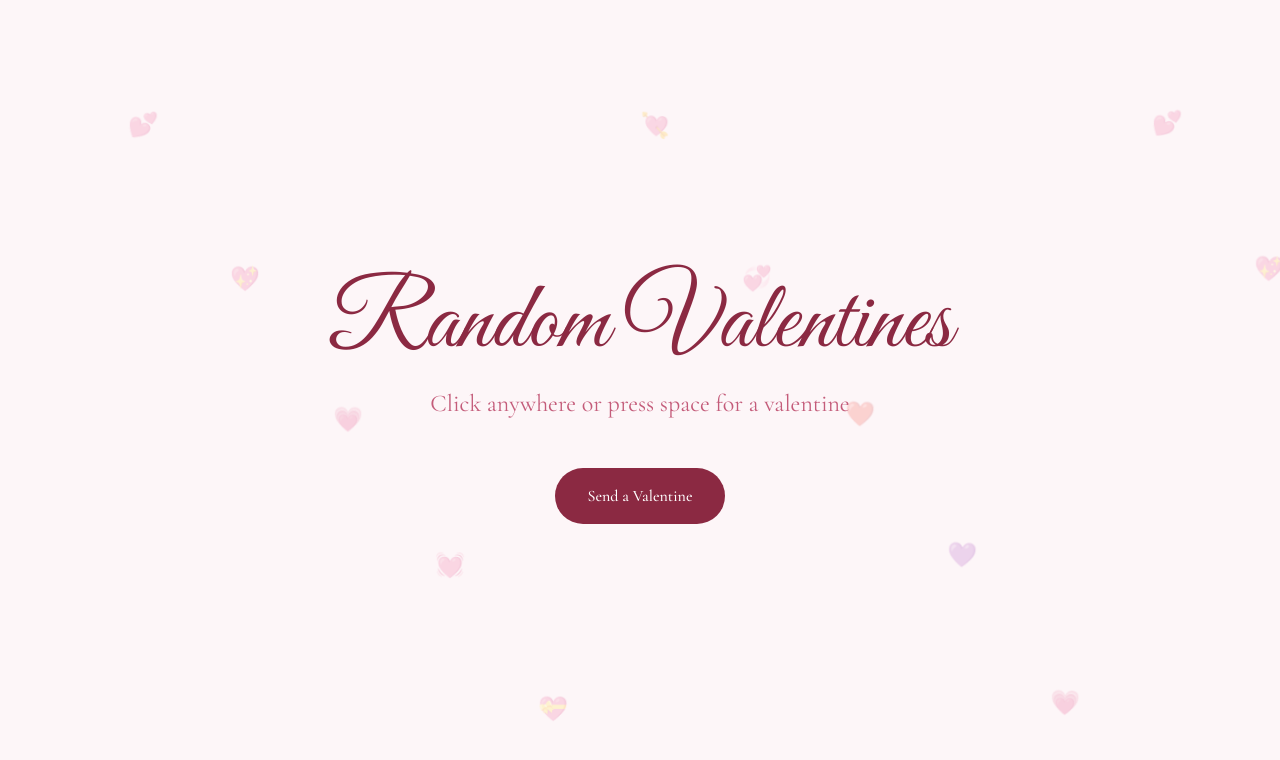
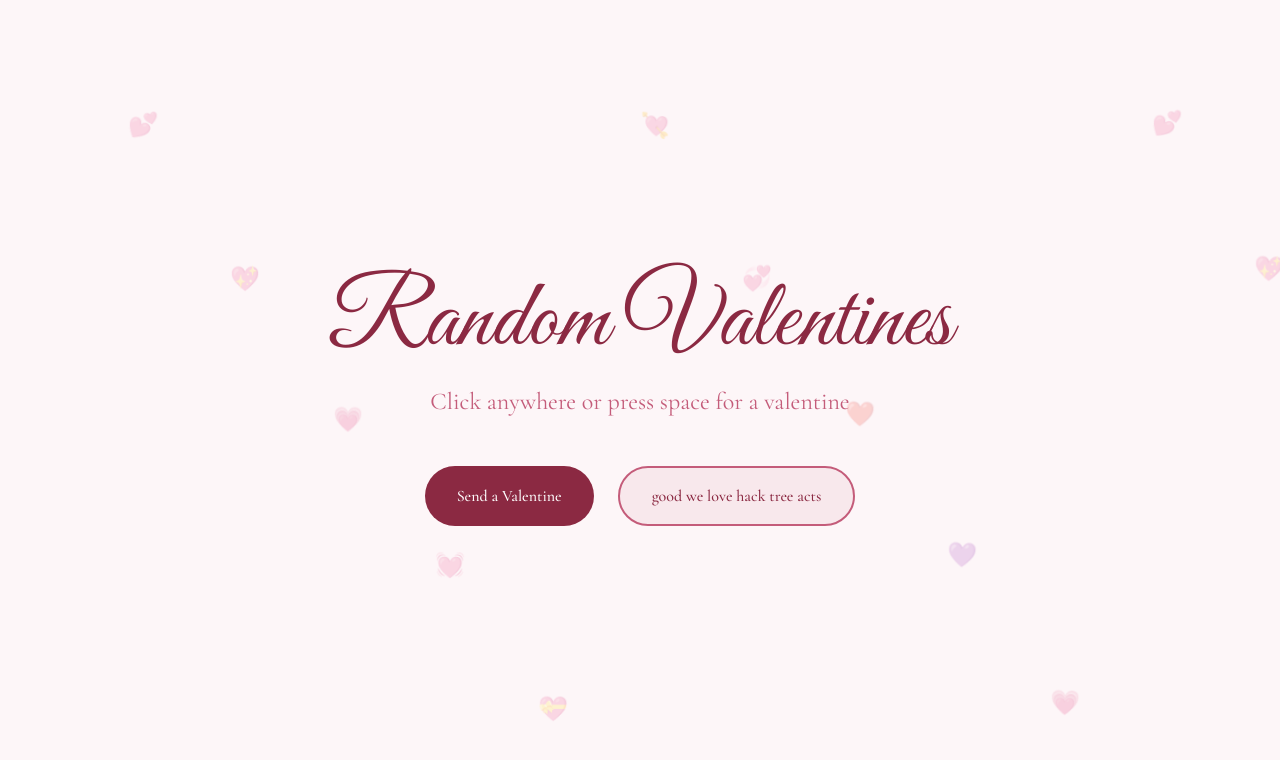
Before and after one commit to soooooooot/treehacks-agent-repo, a Next.js app: page / in a window 1280 px wide. Shown: the top 760 px of the page. Built offline with nearby package versions, Linux system fonts and the light colour scheme.

Commit message:
fix: Add a button with the text "good we love hack tree acts" to the Hero or

```diff
--- a/app/page.tsx
+++ b/app/page.tsx
@@ -149,6 +149,7 @@ export default function Home() {
         <p className="mb-12 text-center text-xl text-[#c45c7a] md:text-2xl">
           Click anywhere or press space for a valentine
         </p>
+        <div className="flex flex-col gap-4 sm:flex-row sm:gap-6">
           <button
             onClick={(e) => {
               e.stopPropagation();
@@ -159,6 +160,16 @@ export default function Home() {
           >
             Send a Valentine
           </button>
+          <button
+            onClick={(e) => {
+              e.stopPropagation();
+            }}
+            className="rounded-full border-2 border-[#c45c7a] bg-[#f8e8ec] px-8 py-4 text-[#8b2942] font-medium transition-all hover:bg-[#c45c7a] hover:text-white hover:scale-105 active:scale-95"
+            style={{ fontFamily: "var(--font-body)" }}
+          >
+            good we love hack tree acts
+          </button>
+        </div>
       </div>
 
       {/* Popup cards */}
```
Lines whose indentation alone changed are shown as unchanged.
